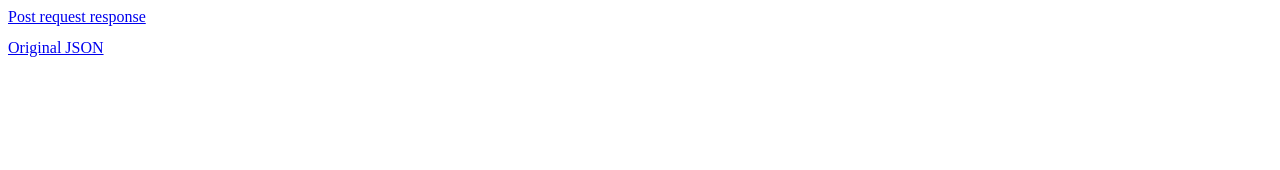
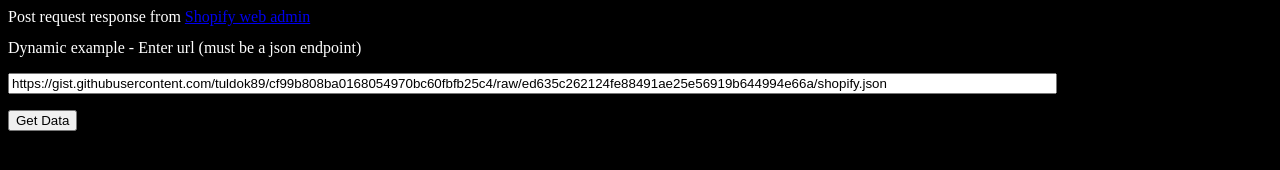
Before and after one commit to tkimmm/konnectwasm, a website built with webpack: page index.html in a window 1280 px wide. Built offline with nearby package versions, Linux system fonts and the light colour scheme; what @teekm/konnectwasm would draw is missing.

Commit message:
added dynamic example

```diff
--- a/index.html
+++ b/index.html
@@ -1,18 +1,47 @@
 <!DOCTYPE html>
 <html>
+
 <head>
   <meta charset="utf-8">
   <title>KonnectWASM</title>
+  <style>
+    body {
+      background-color: black;
+    }
+
+    span,
+    p,
+    pre,
+    label {
+      color: white;
+    }
+  </style>
 </head>
+
 <body>
   <noscript>This page contains webassembly and javascript content, please enable javascript in your browser.</noscript>
   <script src="./bootstrap.js"></script>
 
-
-    <a href="https://shopify.dev/api/admin-rest">Post request response</a>
+  <span>
+    Post request response from <a href="https://shopify.dev/api/admin-rest">Shopify web admin </a>
+  </span>
   <pre id="output2"></pre>
 
-    <a href="https://gist.githubusercontent.com/tuldok89/cf99b808ba0168054970bc60fbfb25c4/raw/ed635c262124fe88491ae25e56919b644994e66a/shopify.json">Original JSON</a>
+  <span>
+    Dynamic example -
+  </span>
+
+  <label for="url">Enter url (must be a json endpoint)</label>
+
+  <p>
+    <input type="text" id="url" name="url" required size="128"
+      value="https://gist.githubusercontent.com/tuldok89/cf99b808ba0168054970bc60fbfb25c4/raw/ed635c262124fe88491ae25e56919b644994e66a/shopify.json">
+  </p>
+  <p>
+    <button id="button">Get Data</button>
+  </p>
   <pre id="output"></pre>
+  </p>
 </body>
+
 </html>
--- a/index.js
+++ b/index.js
@@ -1,4 +1,16 @@
 import * as wasm from "@teekm/konnectwasm";
+
+const getData = () => {
+  let url = document.getElementById("url").value;
+  fetch(url)
+    .then(response => response.json())
+    .then(data => {
+      let d = wasm.process(JSON.stringify(data));
+      let e = JSON.parse(d);
+      document.getElementById("output").innerHTML = JSON.stringify(e, undefined, 2);
+    })
+    .catch(err => document.getElementById("output").innerHTML = "Failed to parse JSON, check formatting of input");
+}
 
 /* Shopify example taken from https://shopify.dev/api/admin-rest */
 let example = {
@@ -73,16 +85,6 @@ let example = {
 
 let data = wasm.process(JSON.stringify(example));
 let parsedData = JSON.parse(data);
+
 document.getElementById("output2").innerHTML = JSON.stringify(parsedData, undefined, 2);
-
-/* Larger file example - 2.5mb*/
-let url ='https://gist.githubusercontent.com/tuldok89/cf99b808ba0168054970bc60fbfb25c4/raw/ed635c262124fe88491ae25e56919b644994e66a/shopify.json';
-
-fetch(url)
-.then(response => response.json())
-.then(data => {
-    let d = wasm.process(JSON.stringify(data));
-    let e = JSON.parse(d);
-    document.getElementById("output").innerHTML = JSON.stringify(e, undefined, 2);
-})
-.catch(e => console.dir(e))
+document.getElementById ("button").addEventListener ("click", getData, false);
```
Lines whose indentation alone changed are shown as unchanged.
